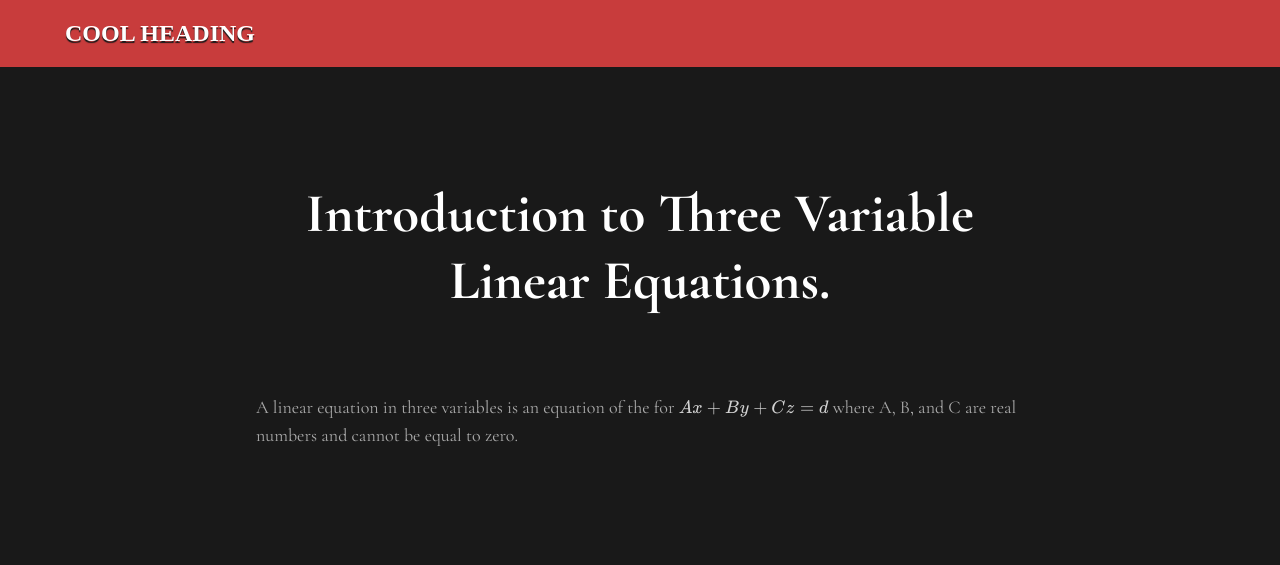
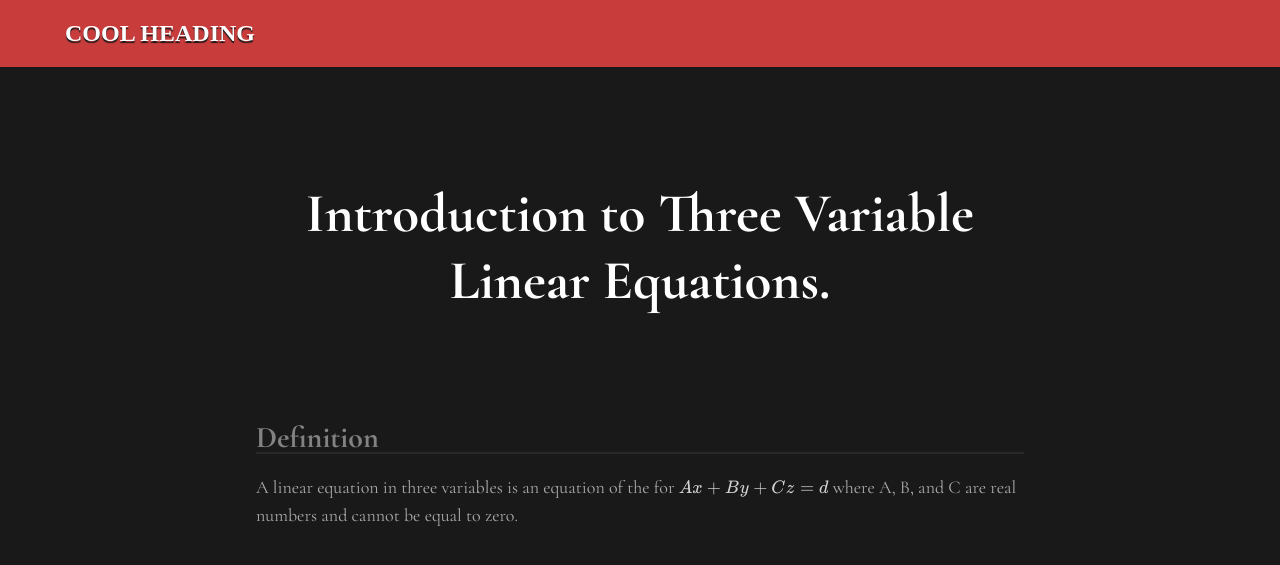
Before and after one commit to UnPolloLoco/math, a Jekyll site: the page built from precalculus/three_variable_system/intro_to_three_variable_systems/index.html, in a window 1280 px wide. Shown: the top 565 px of the page. Built offline with Jekyll 4.4.1, drawn with Linux system fonts in a browser that asks for light colours.

Commit message:
Update index.html

```diff
--- a/precalculus/three_variable_system/intro_to_three_variable_systems/index.html
+++ b/precalculus/three_variable_system/intro_to_three_variable_systems/index.html
@@ -4,8 +4,12 @@ title: Introduction to Three Variable Linear Equations.
 
 ---
 {% raw %}
-<p>A linear equation in three variables is an equation of the for <kx>Ax + By + Cz = d</kx> where A, B, and C are real numbers and cannot be equal to zero.</p>
+<h2>Definition</h2>
 
-
+<c-split>
+	<p>
+		A linear equation in three variables is an equation of the for <kx>Ax + By + Cz = d</kx> where A, B, and C are real numbers and cannot be equal to zero.
+	</p>
+</c-split>
 
 {% endraw %}
```
